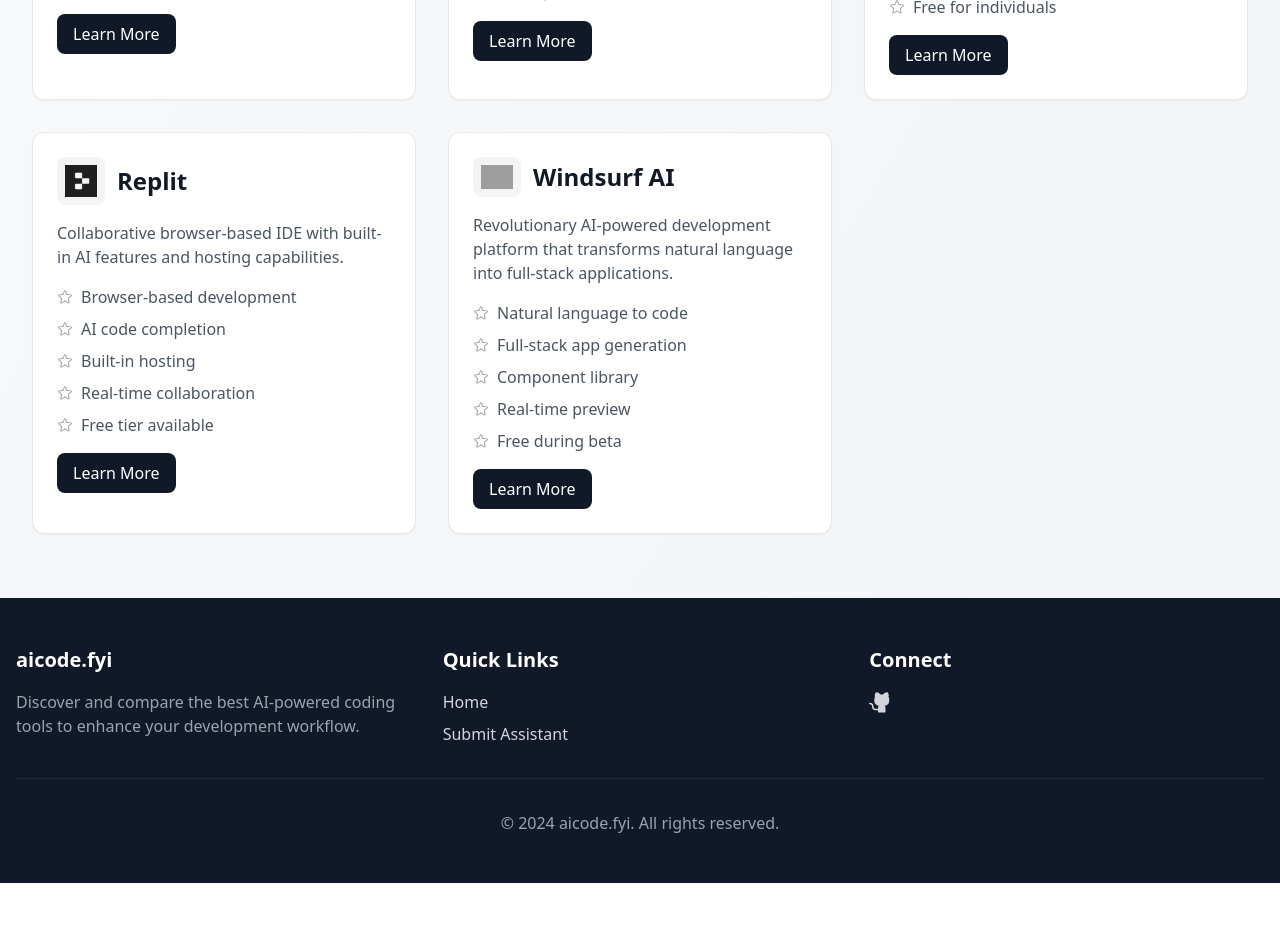
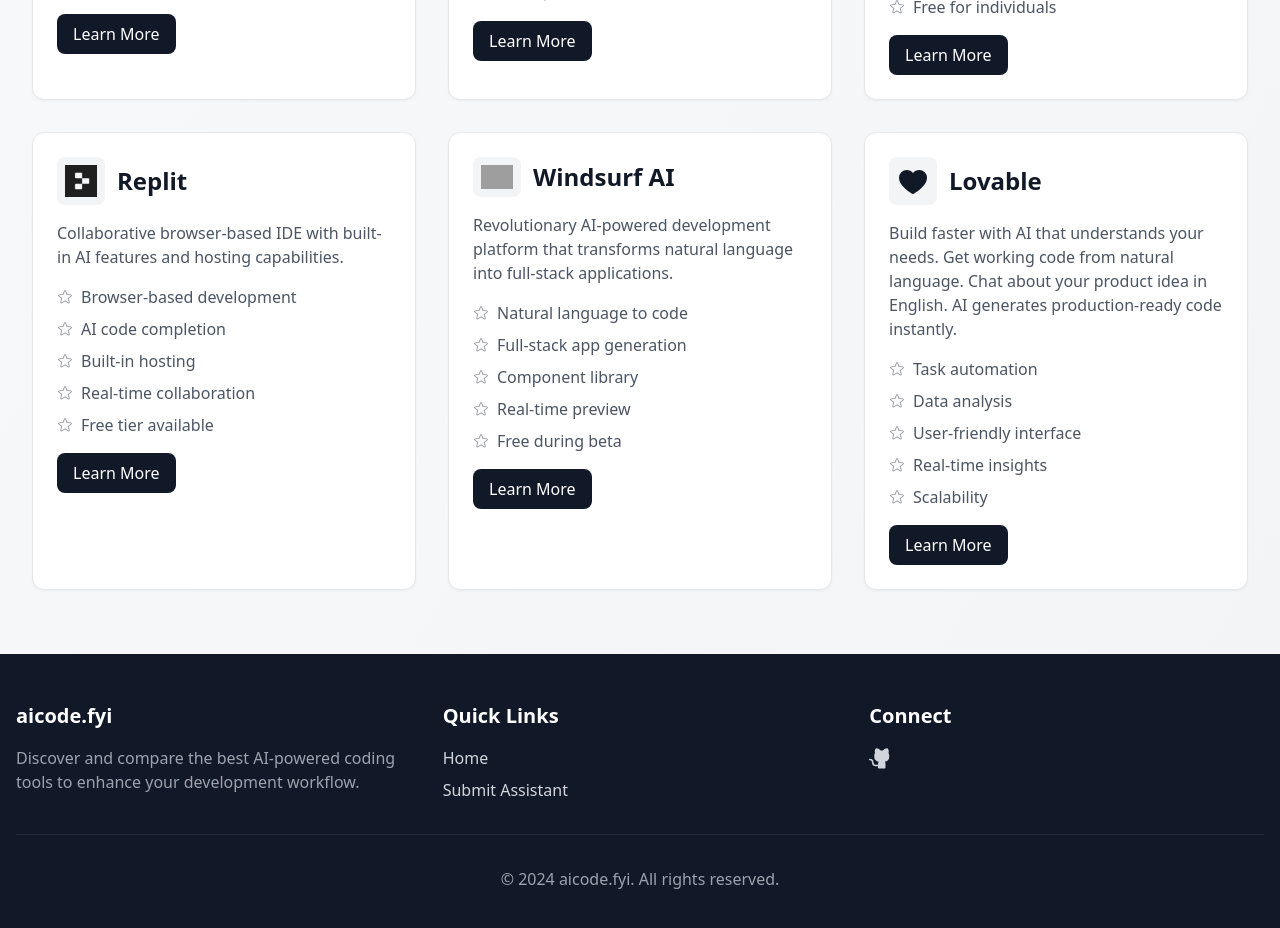
Before and after one commit to pabloasc/aicode, a React (Vite) app: page / in a window 1280 px wide. Shown: the part 1200-2128 px from the top of the page. Before the commit the page ends 2083 px from the top, so only its background shows below. Built offline with nearby package versions, Linux system fonts and the light colour scheme; grey boxes are pictures that could not be loaded.

Commit message:
Add lovavle assistant

```diff
--- a/src/data/assistants.tsx
+++ b/src/data/assistants.tsx
@@ -1,4 +1,4 @@
-import { GithubLogo, Lightning, Terminal } from '@phosphor-icons/react';
+import { GithubLogo, Heart, Terminal } from '@phosphor-icons/react';
 import { type Assistant } from '../types';
 
 export const assistants: Assistant[] = [
@@ -121,5 +121,20 @@ export const assistants: Assistant[] = [
     ],
     link: 'https://windsurf.ai',
     experienceLevel: 'expert'
+  },
+  {
+    id: 'lovable',
+    name: 'Lovable',
+    icon: <Heart size={32} weight="fill" />,
+    description: 'Build faster with AI that understands your needs. Get working code from natural language. Chat about your product idea in English. AI generates production-ready code instantly.',
+    features: [
+      'Task automation',
+      'Data analysis',
+      'User-friendly interface',
+      'Real-time insights',
+      'Scalability'
+    ],
+    link: 'https://lovable.dev',
+    experienceLevel: 'beginner'
   }
 ];
```
